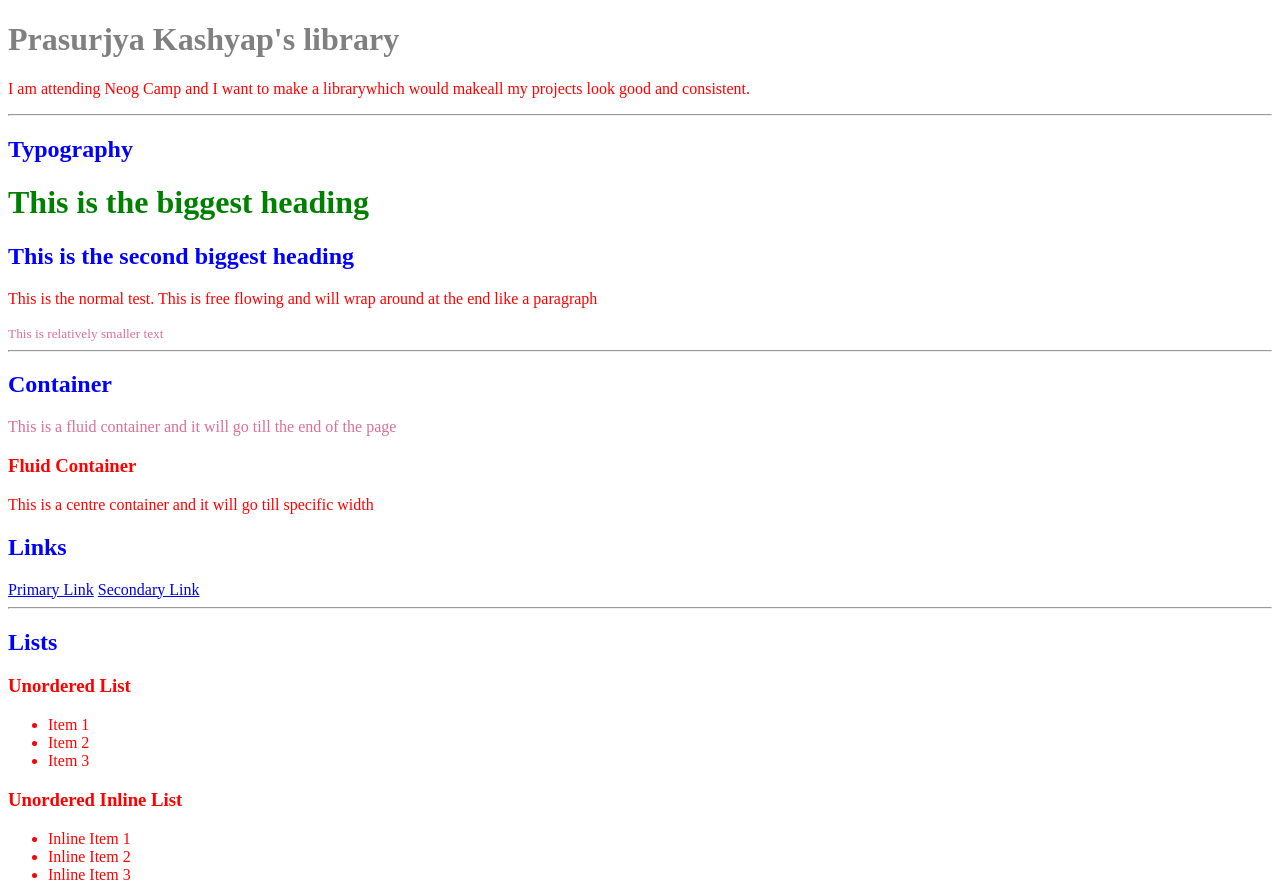
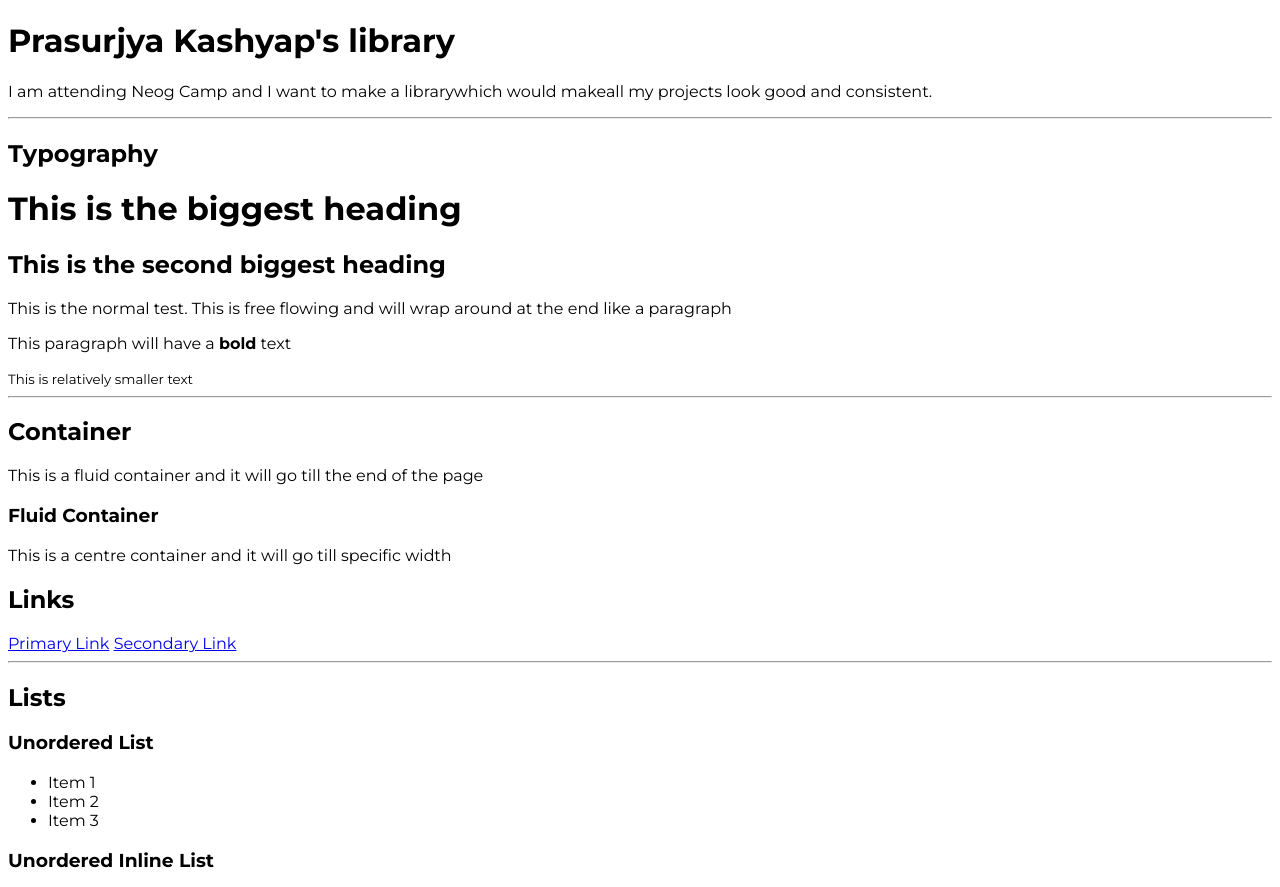
Before and after one commit to PrasurjyaKashyap/Adarsh-Balak-HTML5-and-CSS3-, a plain HTML site: page index.html in a window 1280 px wide. Shown: the top 887 px of the page. Drawn offline with Linux system fonts and the light colour scheme.

Commit message:
Typography

```diff
--- a/index.html
+++ b/index.html
@@ -5,12 +5,13 @@
     <meta charset="UTF-8">
     <meta name="viewport" content="width=device-width, initial-scale=1.0">
     <title>Component Library</title>
-    <link href="style.css" rel="stylesheet"/ >
+    <link href="style.css" rel="stylesheet"/>
+
 </head>
 
 <body>
 
-    <h1 id="lib-header">Prasurjya Kashyap's library</h1>
+    <h1 >Prasurjya Kashyap's library</h1>
 
     <p> I am attending Neog Camp and I want to make a librarywhich would makeall my projects look good and consistent.
     </p>
@@ -22,12 +23,13 @@
     <h1>This is the biggest heading</h1>
     <h2>This is the second biggest heading</h2>
     <p>This is the normal test. This is free flowing and will wrap around at the end like a paragraph</p>
-    <small class="para">   This is relatively smaller text</small>
+    <p>This paragraph will have  a <strong>bold</strong> text</p>
+    <small>  This is relatively smaller text</small>
 
     <hr>
 
     <h2>Container</h2>
-    <div  class="para">This is a fluid container and it will go till the end of the page</div>
+    <div>This is a fluid container and it will go till the end of the page</div>
 
     <h3>Fluid Container</h3>
     <div>This is a centre container and it will go till specific width</div>
--- a/style.css
+++ b/style.css
@@ -1,17 +1,6 @@
-body {
-    color:red
+@import url('https://fonts.googleapis.com/css2?family=Montserrat:wght@400;700&display=swap');
+
+body{
+    font-family: 'Montserrat',
+     sans-serif;
 }
-h1{
-
-    color: green
-}
-
-h2{
-    color: blue
-}
-#lib-header{
-    color: gray
-}
-.para{
-    color: palevioletred
-}
```
